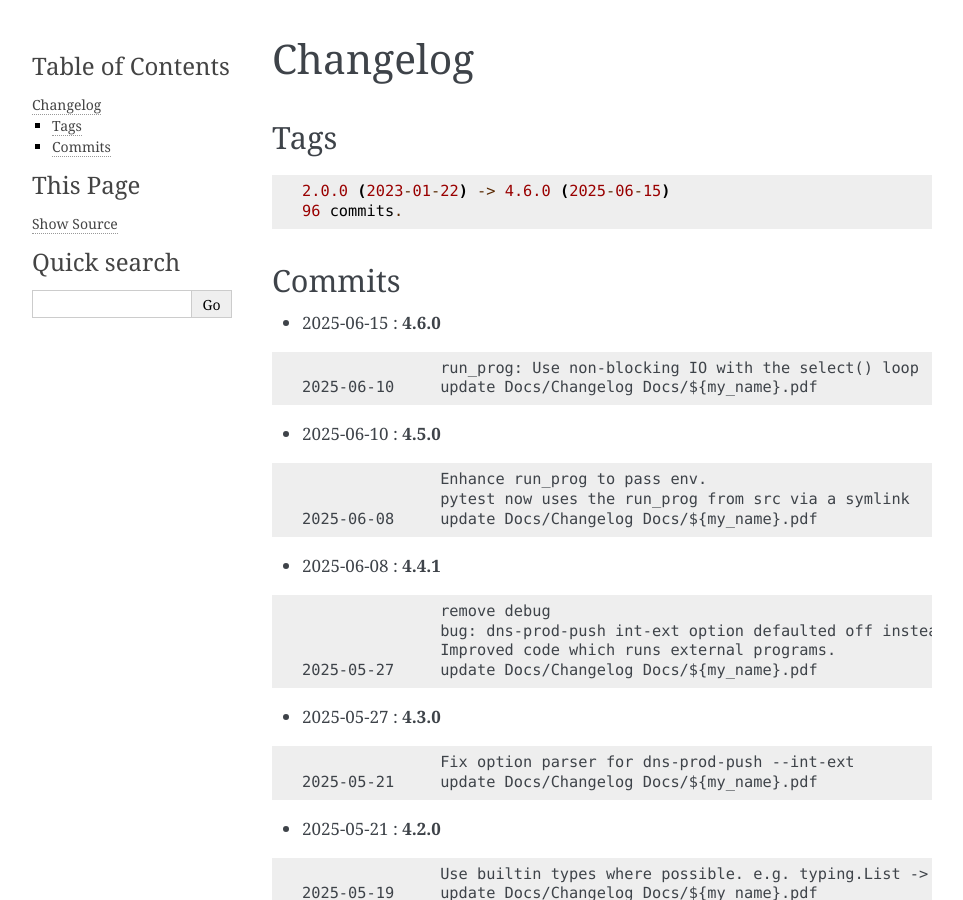
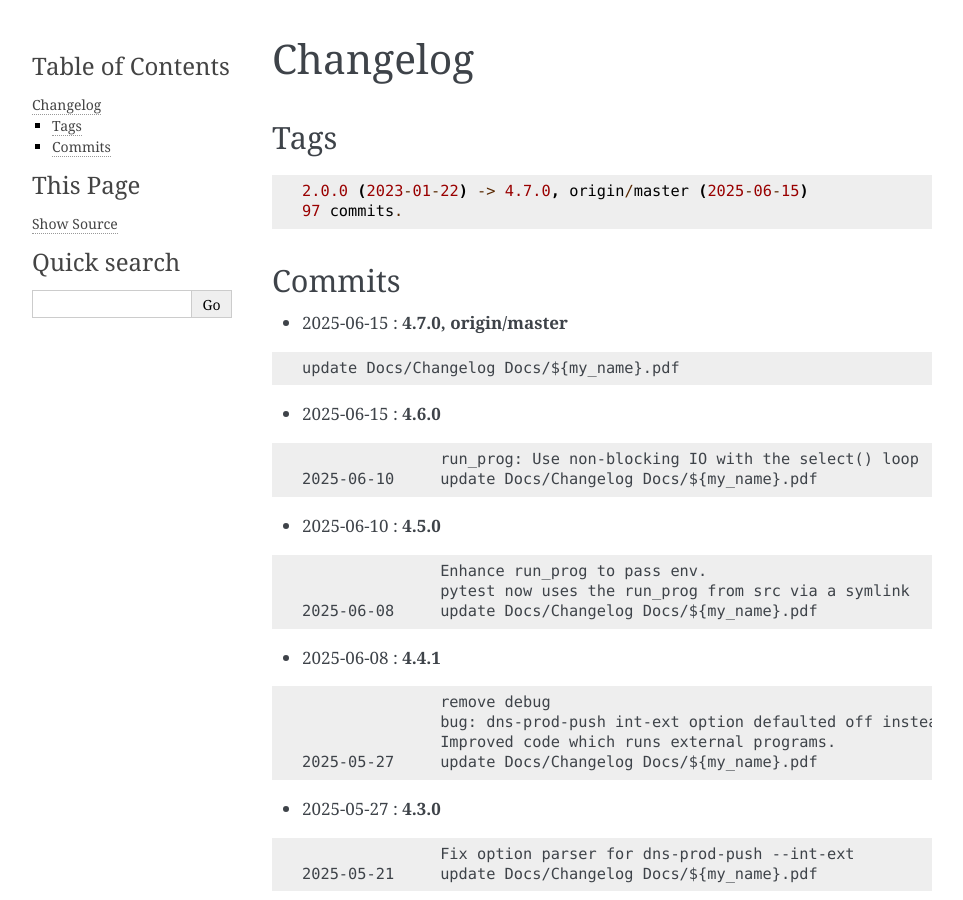
Before and after one commit to gene-git/dns_tools, a Sphinx documentation site: the page built from Docs/Changelog.rst, in a window 1280 px wide and 900 px high. Shown: the whole window, without its empty margins (148-1111 px from the left). Built offline with Sphinx 7.4.7, drawn with Linux system fonts in a browser that asks for light colours; pages that are not in the unit, such as notebooks, are missing from menus.

Commit message:
update Docs/Changelog Docs/${my_name}.pdf

```diff
--- a/Docs/Changelog.rst
+++ b/Docs/Changelog.rst
@@ -7,12 +7,18 @@ Tags
 
 ::
 
-	2.0.0 (2023-01-22) -> 4.6.0 (2025-06-15)
-	96 commits.
+	2.0.0 (2023-01-22) -> 4.7.0, origin/master (2025-06-15)
+	97 commits.
 
 Commits
 =======
 
+
+* 2025-06-15  : **4.7.0, origin/master**
+
+::
+
+                update Docs/Changelog Docs/${my_name}.pdf
 
 * 2025-06-15  : **4.6.0**
 
```
Also changed, not shown: 2 other files.
